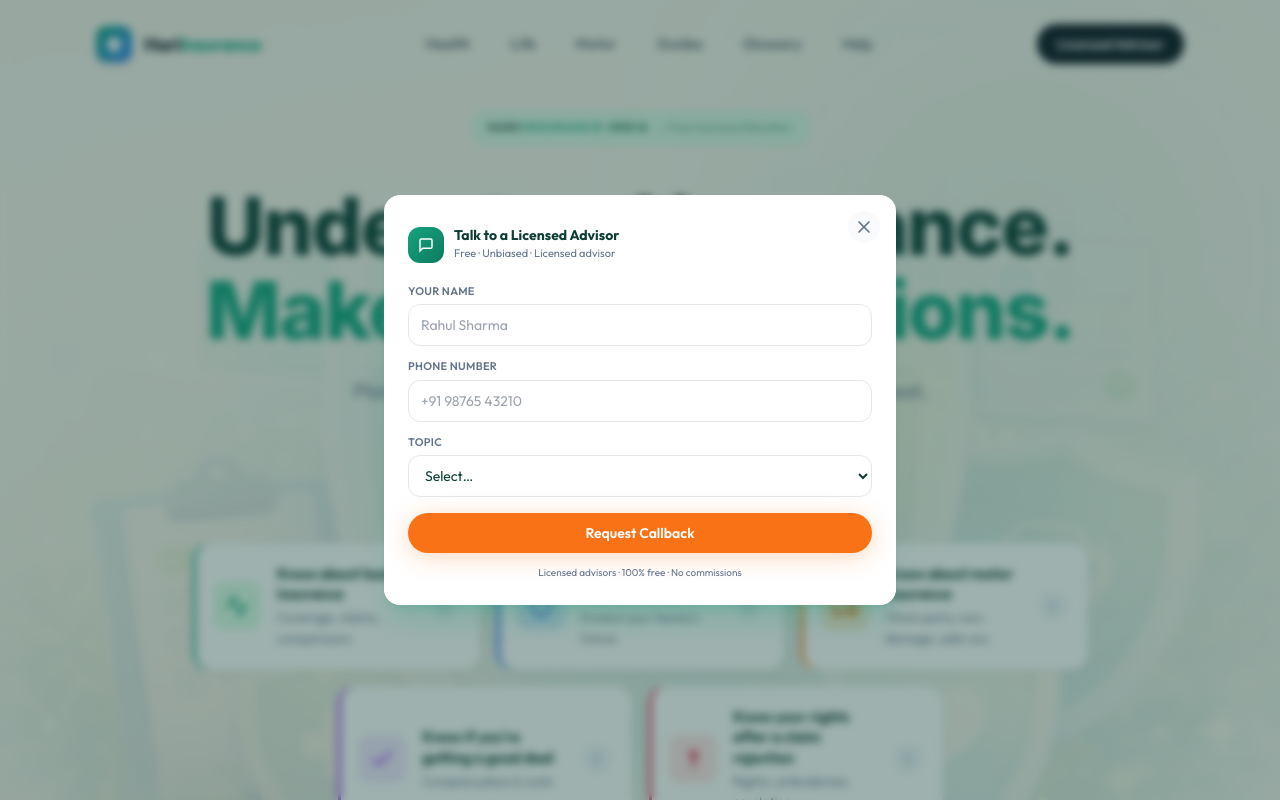
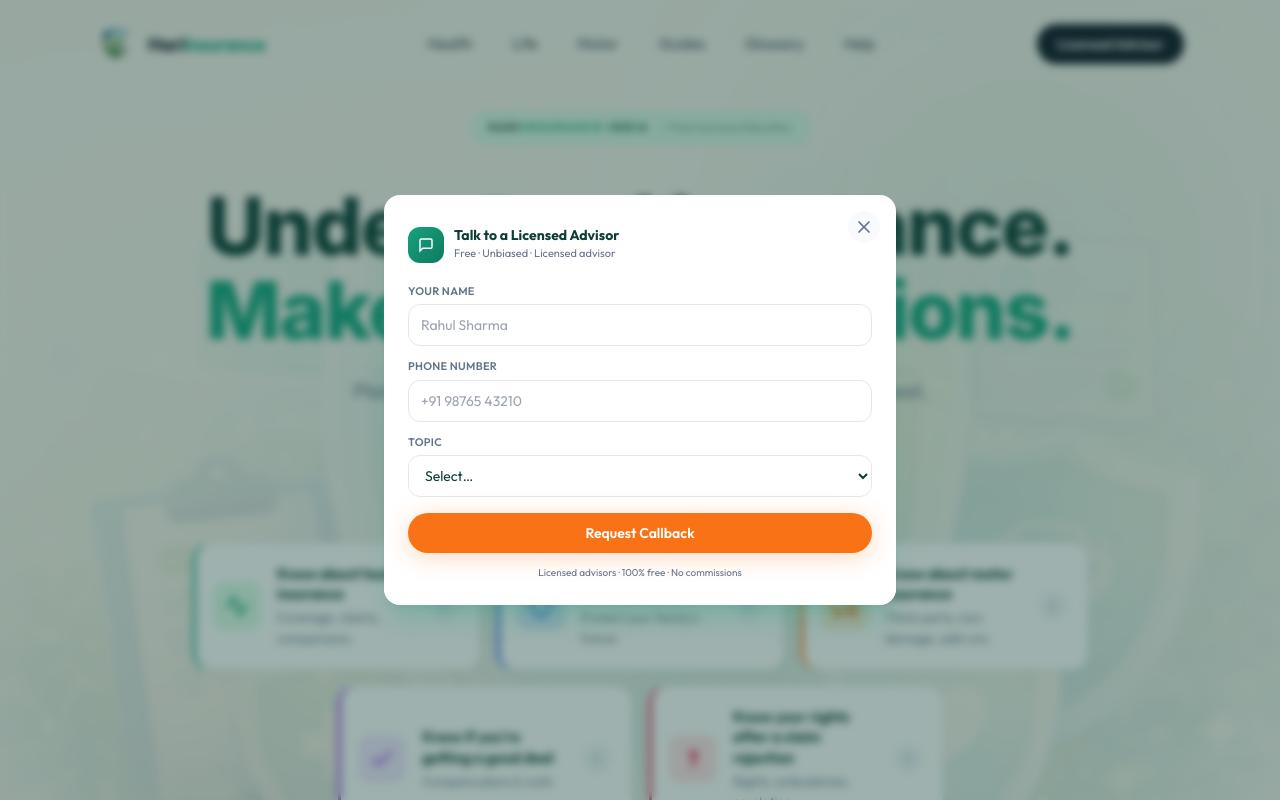
Before and after one commit to hrshdas/hari-insure, a Next.js app: page / in a window 1280 px wide. Shown: the top 800 px of the page. Built offline with nearby package versions, Linux system fonts and the light colour scheme.

Commit message:
logo updated

```diff
--- a/src/components/Footer.tsx
+++ b/src/components/Footer.tsx
@@ -8,6 +8,9 @@ export default function Footer() {
 
           <div className="lg:col-span-2">
             <Link href="/" className="inline-flex items-center gap-2.5 mb-5 pb-1" aria-label="Hari Insurance India">
+              <div className="w-10 h-10 flex items-center justify-center bg-white rounded-[10px] p-1">
+                <img src="/logo.png" alt="Hari Insurance Logo" className="w-full h-full object-contain" />
+              </div>
               <span className="text-2xl font-bold font-outfit tracking-tight">
                 <span className="text-white">Hari</span><span className="text-brand-green">Insurance</span>
               </span>
--- a/src/components/Navbar.tsx
+++ b/src/components/Navbar.tsx
@@ -37,10 +37,8 @@ export default function Navbar() {
 
           {/* Logo */}
           <Link href="/" className="flex items-center gap-3 group flex-shrink-0" aria-label="Hari Insurance India Home">
-            <div className="w-9 h-9 rounded-[10px] bg-gradient-to-br from-brand-green to-blue-500 flex items-center justify-center shadow-md transition-transform group-hover:scale-105">
-              <svg width="18" height="18" viewBox="0 0 24 24" fill="none" aria-hidden="true">
-                <path d="M12 2L3 7v5c0 5.25 3.75 10.15 9 11.35C17.25 22.15 21 17.25 21 12V7L12 2z" fill="white" fillOpacity="0.95"/>
-              </svg>
+            <div className="w-10 h-10 flex items-center justify-center transition-transform group-hover:scale-105">
+              <img src="/logo.png" alt="Hari Insurance Logo" className="w-full h-full object-contain" />
             </div>
             <span className="text-[19px] font-bold tracking-tight text-gray-900">
               Hari<span className="text-brand-green">Insurance</span>
```
Also changed, not shown: public/logo.png (added).
